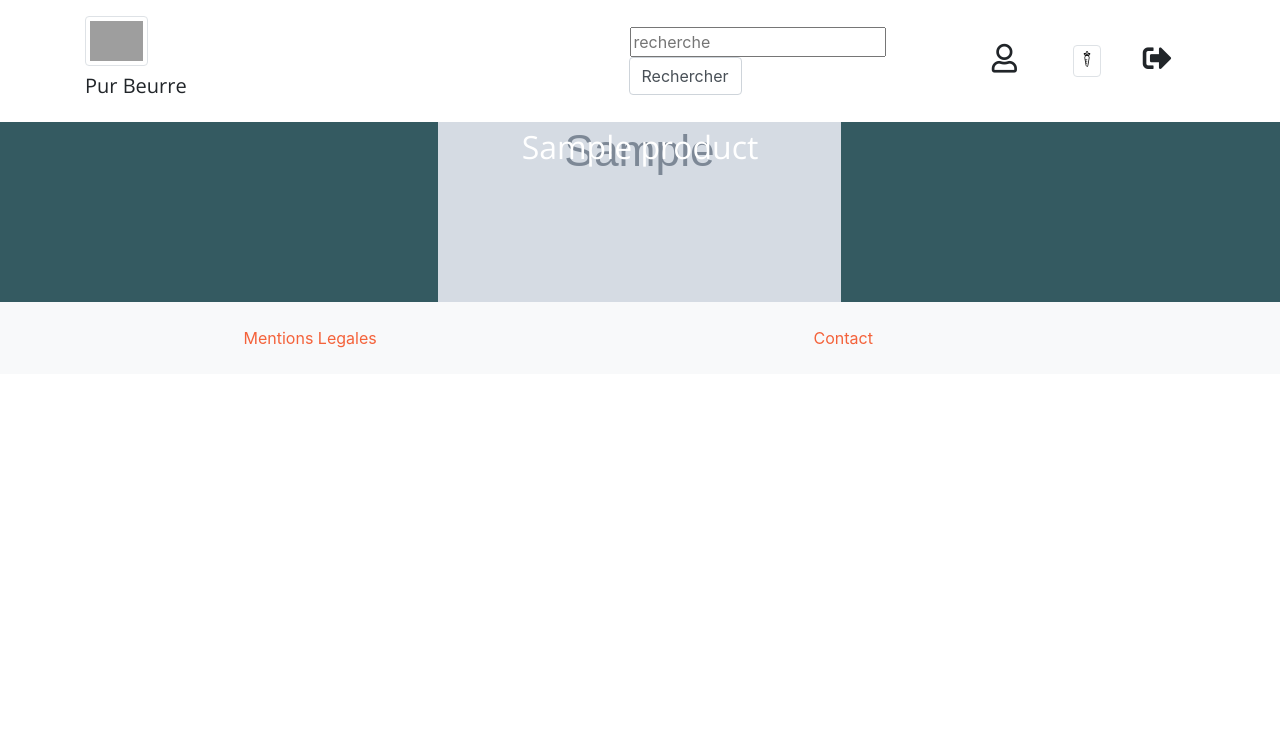
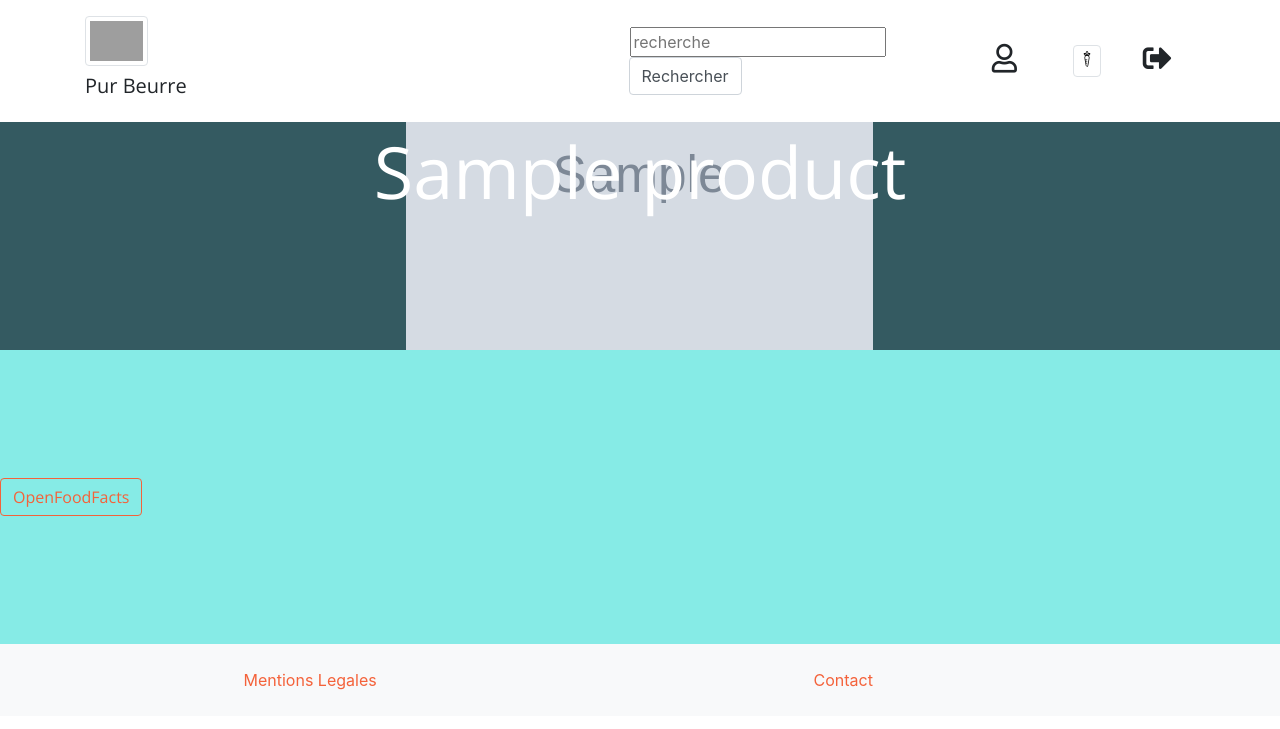
Before and after one commit to slesouef/PurBeurre_PurBonheur, a Django app: page /details/1/ in a window 1280 px wide. Shown: the top 729 px of the page. Run offline with Django 3.2, Linux system fonts and the light colour scheme; tables that the repository leaves empty hold one stand-in row (values such as "Sample post"); grey boxes marked "Sample" are stand-in pictures; some libraries are stand-ins or nearby versions; some web fonts are replaced; grey boxes are pictures that could not be loaded.

Commit message:
openfoodfacts link button

```diff
--- a/templates/search/details.html
+++ b/templates/search/details.html
@@ -2,32 +2,21 @@
 
 {% block content %}
 
-   <section class="page-section bg-moule" id="details"
+   <section class="page-section bg-moule" id="detail"
             style="background-image: url({{ product.image }});
                     background-size: auto 100%; background-repeat: no-repeat;
                     background-position: center">
     <div class="container">
       <div class="row justify-content-center">
         <div class="col-lg-8 text-center">
-          <h2 class="mt-0 text-white">{{ product.name }}</h2>
+          <h2 class="mt-0 text-white display-3">{{ product.name }}</h2>
         </div>
       </div>
     </div>
   </section>
 
-{#   <section class="page-section bg-bonbon" id="suggestions">#}
-{#    <div class="container">#}
-{#      <div class="row">#}
-{#        {% for product in products %}#}
-{#          <div class="col-lg-4 text-center">#}
-{#            <a href="{{ product.get_absolute_url }}"><img style="width: 100%; max-height: 400px" src="{{ product.image }}" alt="image produit"></a>#}
-{#            <div class="nutri-{{ product.rating }} text-white text-capitalize#}
-{#             font-weight-bolder text-center">{{ product.rating }}</div>#}
-{#            <p class="text-black font-weight-bolder">{{ product.name }}</p>#}
-{#          </div>#}
-{#        {% endfor %}#}
-{#      </div>#}
-{#    </div>#}
-{#  </section>#}
+   <section class="page-section bg-bonbon" id="information">
+    <button class="btn btn-outline-primary" type="button" onclick="location.href='{{ product.url }}'">OpenFoodFacts</button>
+   </section>
 
 {% endblock %}
```
